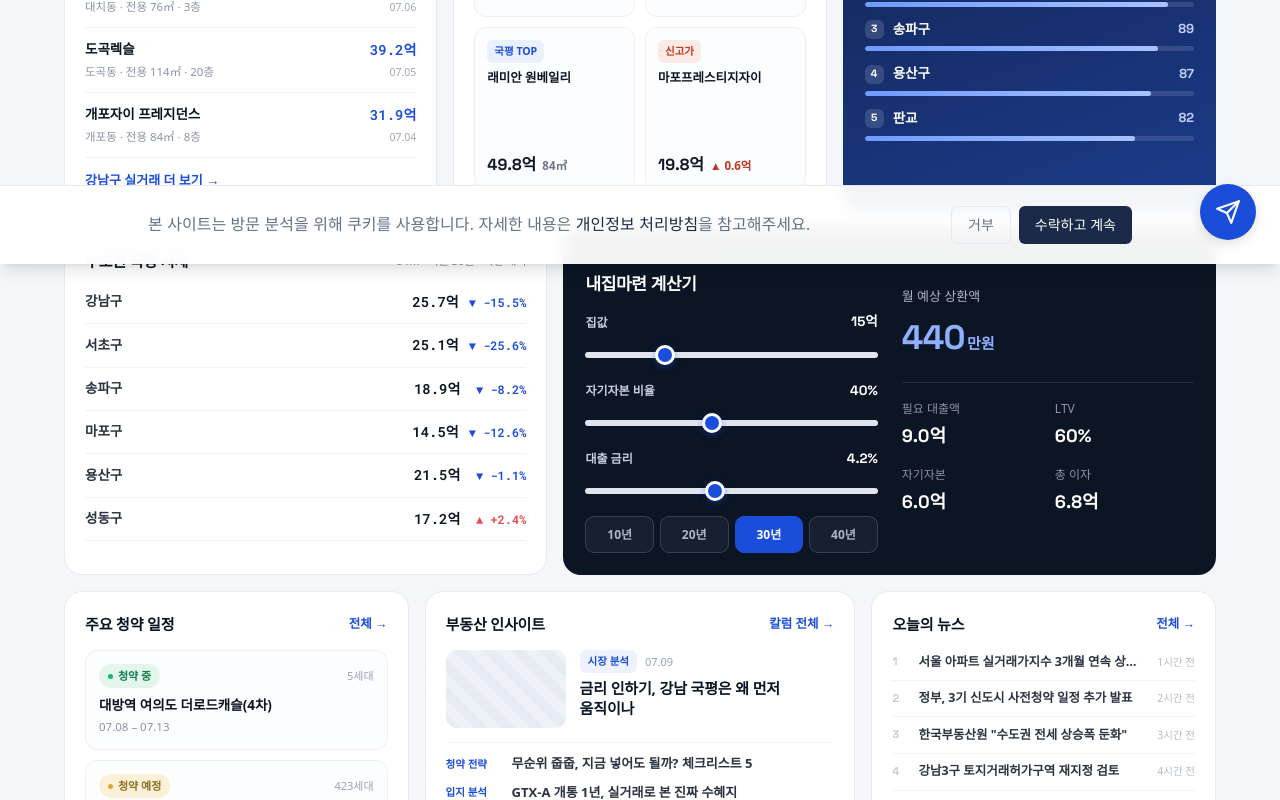
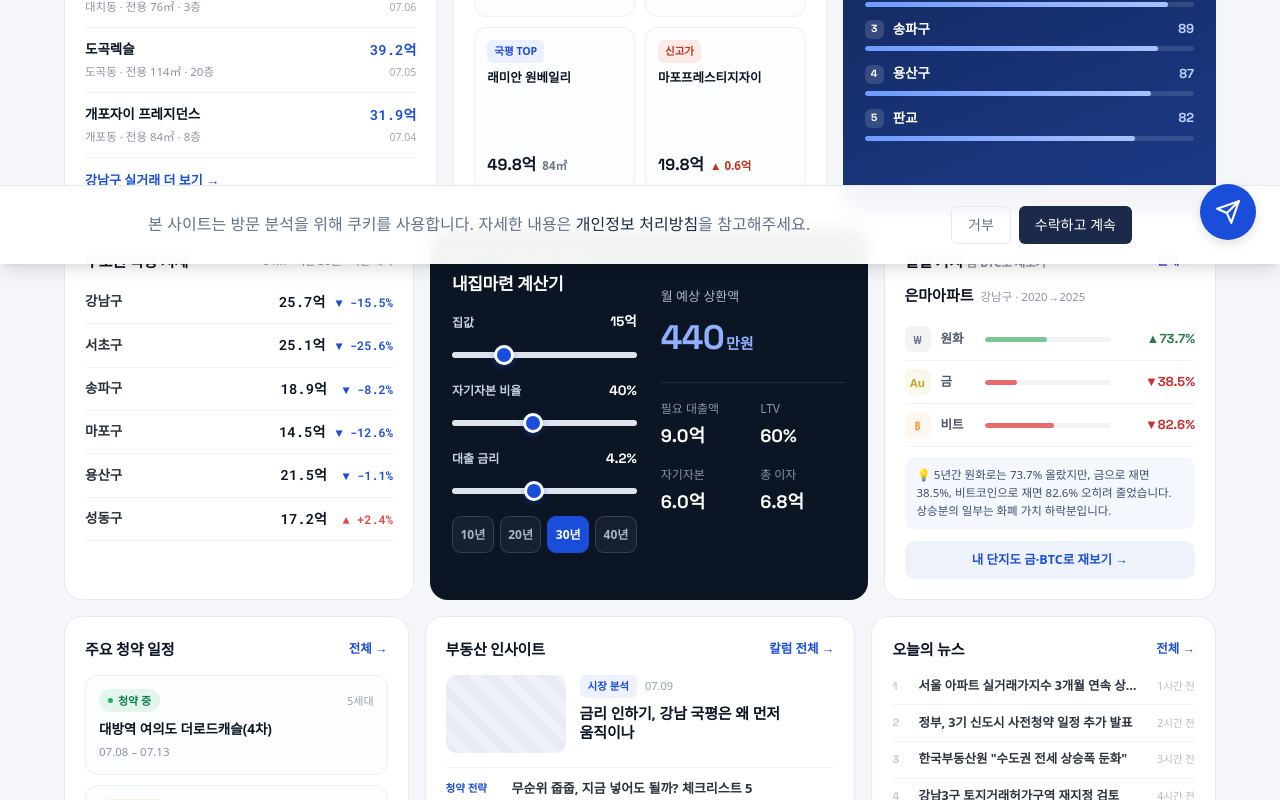
Before and after one commit to REAL-GOMGOM/real-estate-service, a Next.js app: page / in a window 1280 px wide. Shown: the part 536-1336 px from the top of the page. Built offline with nearby package versions, Linux system fonts and the light colour scheme; no server answers; the database is empty; a web font is replaced by a local one.

Commit message:
feat: 홈 실질가치 티저 카드 - 일별 단지 로테이션 + 해석 + CTA

```diff
--- a/app/page.tsx
+++ b/app/page.tsx
@@ -12,6 +12,7 @@ import RecentDealsCard from '@/components/landing/RecentDealsCard';
 import NotableDealsCard from '@/components/landing/NotableDealsCard';
 import HomeCalculator from '@/components/landing/HomeCalculator';
 import NewsCard from '@/components/landing/NewsCard';
+import RealValueCard from '@/components/landing/RealValueCard';
 import { toSubscription } from '@/lib/adapters';
 import { fetchSubscriptions } from '@/lib/subscription-api';
 import { getTopLocations } from '@/lib/region-data';
@@ -162,7 +163,7 @@ export default async function HomePage() {
         .nz-band{display:grid;gap:16px;align-items:stretch}
         .nz-band>*{min-width:0}
         .nz-band1{grid-template-columns:repeat(3,minmax(0,1fr))}
-        .nz-band2{grid-template-columns:minmax(0,1fr) minmax(0,1.35fr)}
+        .nz-band2{grid-template-columns:minmax(0,1fr) minmax(0,1.25fr) minmax(0,0.95fr)}
         .nz-band3{grid-template-columns:minmax(0,1fr) minmax(0,1.25fr) minmax(0,1fr)}
         @media (max-width:1080px){
           .nz-band1,.nz-band2,.nz-band3{grid-template-columns:minmax(0,1fr)}
@@ -334,10 +335,11 @@ export default async function HomePage() {
             </div>
           </div>
 
-          {/* 밴드 2 — 국평 시세 · 내집마련 계산기 */}
+          {/* 밴드 2 — 국평 시세 · 내집마련 계산기 · 실질 가치 (2026-07-12 추가) */}
           <div className="nz-band nz-band2">
             <MarketLive />
             <HomeCalculator />
+            <RealValueCard />
           </div>
 
           {/* 밴드 3 — 청약 · 칼럼 · 뉴스 */}
--- /dev/null
+++ b/components/landing/RealValueCard.tsx
@@ -0,0 +1,180 @@
+'use client';
+
+/**
+ * 실질 가치 티저 카드 — 홈 대시보드 (2026-07-12).
+ *
+ * /dollar 의 핵심 메시지("원화로는 올랐지만 금·BTC로 재면?")를 홈에서 맛보기로.
+ * 대표 단지를 일별 로테이션(재방문 유도)하고, 해석 문장은 /dollar 와 동일한
+ * buildRealValueInsight 를 재사용한다. API 도착 전에는 은마 표본을 즉시 표시.
+ */
+
+import { useEffect, useState } from 'react';
+import Link from 'next/link';
+import { buildRealValueInsight } from '@/lib/real-value-shared';
+
+const INK = '#0B1524';
+
+/** 일별 로테이션 풀 — /dollar 인기 단지 서브셋 */
+const ROTATION = [
+  { district: '강남구', aptName: '은마아파트' },
+  { district: '서초구', aptName: '반포자이' },
+  { district: '송파구', aptName: '헬리오시티' },
+  { district: '강남구', aptName: '도곡렉슬' },
+  { district: '마포구', aptName: '마포래미안푸르지오' },
+  { district: '서초구', aptName: '아크로리버파크' },
+] as const;
+
+const BASE_YEAR = 2020;
+const COMPARE_YEAR = 2025;
+
+interface RowView { icon: string; label: string; accent: string; pct: number | null; }
+
+interface CardState {
+  aptName: string;
+  district: string;
+  krwPct: number | null;
+  usdPct: number | null;
+  btcPct: number | null;
+  goldPct: number | null;
+}
+
+/** 표본 — API 도착 전 즉시 표시용 (은마 2020→2025 실측 근사) */
+const SAMPLE: CardState = {
+  aptName: '은마아파트', district: '강남구',
+  krwPct: 73.7, usdPct: 39.5, btcPct: -82.6, goldPct: -38.5,
+};
+
+function pctOf(base: number | null, compare: number | null): number | null {
+  if (base === null || compare === null || base === 0) return null;
+  return ((compare - base) / base) * 100;
+}
+
+export default function RealValueCard() {
+  const [card, setCard] = useState<CardState>(SAMPLE);
+
+  useEffect(() => {
+    let cancelled = false;
+    // 날짜 계산은 클라이언트에서만 (hydration 안전)
+    const pick = ROTATION[new Date().getDate() % ROTATION.length];
+    const params = new URLSearchParams({
+      district: pick.district, aptName: pick.aptName,
+      baseYear: String(BASE_YEAR), compareYear: String(COMPARE_YEAR),
+    });
+    fetch(`/api/dollar?${params}`)
+      .then((r) => (r.ok ? r.json() : null))
+      .then((d) => {
+        if (cancelled || !d) return;
+        const krwPct = pctOf(d.basePriceKrw, d.comparePriceKrw);
+        if (krwPct === null) return; // 데이터 없으면 표본 유지
+        const baseUsd    = d.basePriceKrw    !== null ? (d.basePriceKrw    * 10000) / d.baseExchangeRate    : null;
+        const compareUsd = d.comparePriceKrw !== null ? (d.comparePriceKrw * 10000) / d.compareExchangeRate : null;
+        const baseBtc    = d.basePriceKrw    !== null && d.baseBtcKrw    ? (d.basePriceKrw    * 10000) / d.baseBtcKrw    : null;
+        const compareBtc = d.comparePriceKrw !== null && d.compareBtcKrw ? (d.comparePriceKrw * 10000) / d.compareBtcKrw : null;
+        const baseAu     = d.basePriceKrw    !== null && d.baseGoldKrwPerGram    ? (d.basePriceKrw    * 10000) / d.baseGoldKrwPerGram    : null;
+        const compareAu  = d.comparePriceKrw !== null && d.compareGoldKrwPerGram ? (d.comparePriceKrw * 10000) / d.compareGoldKrwPerGram : null;
+        setCard({
+          aptName: pick.aptName, district: pick.district,
+          krwPct,
+          usdPct:  pctOf(baseUsd, compareUsd),
+          btcPct:  pctOf(baseBtc, compareBtc),
+          goldPct: pctOf(baseAu, compareAu),
+        });
+      })
+      .catch(() => { /* 실패 시 표본 유지 */ });
+    return () => { cancelled = true; };
+  }, []);
+
+  const insight = buildRealValueInsight({
+    aptName: card.aptName, district: card.district,
+    baseYear: BASE_YEAR, compareYear: COMPARE_YEAR,
+    krwPct: card.krwPct, usdPct: card.usdPct, btcPct: card.btcPct, goldPct: card.goldPct,
+  });
+
+  const rows: RowView[] = [
+    { icon: '₩',  label: '원화', accent: '#64708A', pct: card.krwPct },
+    { icon: 'Au', label: '금',   accent: '#C9A227', pct: card.goldPct },
+    { icon: '₿',  label: '비트', accent: '#F0A24B', pct: card.btcPct },
+  ];
+
+  return (
+    <div style={{
+      background: '#FFFFFF', border: '1px solid #E7EAF0', borderRadius: 18,
+      padding: 20, display: 'flex', flexDirection: 'column', minWidth: 0,
+    }}>
+      {/* 헤더 */}
+      <div style={{ display: 'flex', alignItems: 'center', justifyContent: 'space-between', marginBottom: 10 }}>
+        <span style={{ fontWeight: 800, fontSize: 15, color: INK, letterSpacing: '-0.01em' }}>
+          실질 가치 <span style={{ fontWeight: 600, fontSize: 11.5, color: '#8A94A8' }}>금·BTC로 재보기</span>
+        </span>
+        <Link href="/dollar" style={{ fontSize: 12.5, fontWeight: 600, color: '#1B4DDB', textDecoration: 'none', flexShrink: 0 }}>
+          전체 →
+        </Link>
+      </div>
+
+      {/* 오늘의 단지 */}
+      <div style={{ marginBottom: 10 }}>
+        <span style={{ fontSize: 15, fontWeight: 800, color: INK }}>{card.aptName}</span>
+        <span style={{ fontSize: 11.5, color: '#8A94A8', marginLeft: 7 }}>
+          {card.district} · {BASE_YEAR}→{COMPARE_YEAR}
+        </span>
+      </div>
+
+      {/* 자산별 변동률 3줄 */}
+      <div style={{ display: 'flex', flexDirection: 'column', flex: 1 }}>
+        {rows.map((r) => {
+          const up = r.pct !== null && r.pct >= 0;
+          const fill = r.pct === null ? 0 : Math.min(Math.abs(r.pct), 150) / 150 * 100;
+          return (
+            <div key={r.label} style={{
+              display: 'flex', alignItems: 'center', gap: 10,
+              padding: '8px 0', borderBottom: '1px solid #F1F3F7',
+            }}>
+              <span style={{
+                width: 26, height: 26, borderRadius: 7, flexShrink: 0,
+                display: 'flex', alignItems: 'center', justifyContent: 'center',
+                fontSize: 11, fontWeight: 800, color: r.accent, background: `${r.accent}16`,
+              }}>
+                {r.icon}
+              </span>
+              <span style={{ fontSize: 12.5, fontWeight: 700, color: '#4A5568', width: 34, flexShrink: 0 }}>{r.label}</span>
+              {/* 미니 바 */}
+              <span style={{ flex: 1, height: 5, borderRadius: 3, background: '#F1F3F7', overflow: 'hidden' }}>
+                <span style={{
+                  display: 'block', height: '100%', borderRadius: 3,
+                  width: `${fill}%`,
+                  background: up ? '#6FC08A' : '#E85D5D', opacity: 0.9,
+                }} />
+              </span>
+              <span style={{
+                fontSize: 13, fontWeight: 800, fontFamily: 'var(--font-sg, ui-monospace, monospace)',
+                color: r.pct === null ? '#C3CAD8' : up ? '#2E7A4C' : '#C92F2F',
+                width: 74, textAlign: 'right', flexShrink: 0,
+              }}>
+                {r.pct === null ? '—' : `${up ? '▲' : '▼'}${Math.abs(r.pct).toFixed(1)}%`}
+              </span>
+            </div>
+          );
+        })}
+      </div>
+
+      {/* 해석 한 줄 */}
+      {insight && (
+        <p style={{
+          margin: '10px 0 0', padding: '9px 12px', borderRadius: 10,
+          background: '#F4F7FE', fontSize: 11.5, lineHeight: 1.55, color: '#3D4E6E',
+        }}>
+          💡 {insight}
+        </p>
+      )}
+
+      {/* CTA */}
+      <Link href="/dollar" style={{
+        marginTop: 12, textAlign: 'center', padding: '9px 0', borderRadius: 10,
+        background: '#EEF2FB', color: '#1B4DDB', fontSize: 12.5, fontWeight: 700,
+        textDecoration: 'none',
+      }}>
+        내 단지도 금·BTC로 재보기 →
+      </Link>
+    </div>
+  );
+}
```
